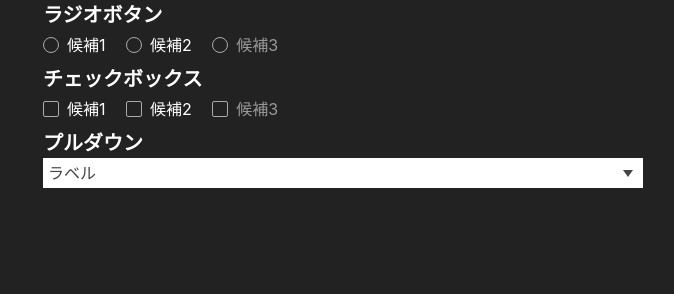
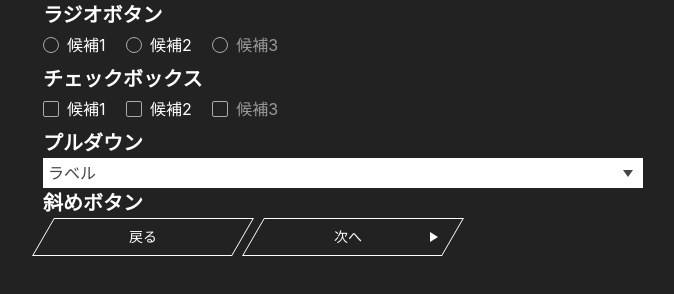
Before and after one commit to kitamura-hitomi-911/css_lib, a website built with webpack: page index.html in a window 1280 px wide. Shown: the whole page, without its empty margins (297-971 px from the left). Built offline with nearby package versions, Linux system fonts and the light colour scheme.

Commit message:
斜めボタン

```diff
--- a/index.html
+++ b/index.html
@@ -51,7 +51,6 @@
                 </div>
             </div>
         </sction>
-
         <sction class="sample_box">
             <h1 class="sample_box-ttl">
                 プルダウン
@@ -68,6 +67,15 @@
                 </div>
             </div>
         </sction>
+        <section class="sample_box">
+            <div class="sample_box-ttl">
+                <h1>斜めボタン</h1>
+            </div>
+            <div class="sample_box-main">
+                <p class="parallelogram_btn"><a href="#"><span>戻る</span></a></p><!--
+                --><p class="parallelogram_btn is-next"><a href="#"><span>次へ</span></a></p>
+            </div>
+        </section>
 
     </div>
 </div>
--- /dev/null
+++ b/resource/scss/import/module/_parallelogram_btn.scss
@@ -0,0 +1,53 @@
+@charset "UTF-8";
+
+.parallelogram_btn{
+	display:inline-block;
+	a{
+		display:block;
+		min-width:200px;
+		padding:8px 20px;
+		border:1px solid #fff;
+		box-sizing: border-box;
+		text-align: center;
+		font-size:14px;
+		line-height:20px;
+		color:#fff;
+		background-color:rgba(255,255,255,0);
+		transform: skewX(-30deg);
+		transition: background 0.2s linear;
+
+		span{
+			display: inline-block;
+			transform: skewX(30deg);
+		}
+
+		&:hover{
+			background-color:rgba(255,255,255,0.2);
+		}
+	}
+	+.parallelogram_btn{
+		margin-left:10px;
+	}
+}
+
+.parallelogram_btn.is-next{
+	a{
+		position:relative;
+		padding:8px 30px 8px 20px;
+		&::after{
+			position:absolute;
+			display: block;
+			content: "";
+			width:0;
+			height:0;
+			right: 1em;
+			top: 0;
+			bottom:0;
+			margin:auto;
+			border-width: 0.4em 0 0.4em 0.6em;
+			border-style: solid;
+			border-color: transparent transparent transparent #fff;
+			transform: skewX(30deg);
+		}
+	}
+}
--- a/resource/scss/style.scss
+++ b/resource/scss/style.scss
@@ -8,3 +8,4 @@
 @import "import/module/_radio_parts";
 @import "import/module/_checkbox_parts";
 @import "import/module/_select_parts";
+@import "import/module/_parallelogram_btn";
```
